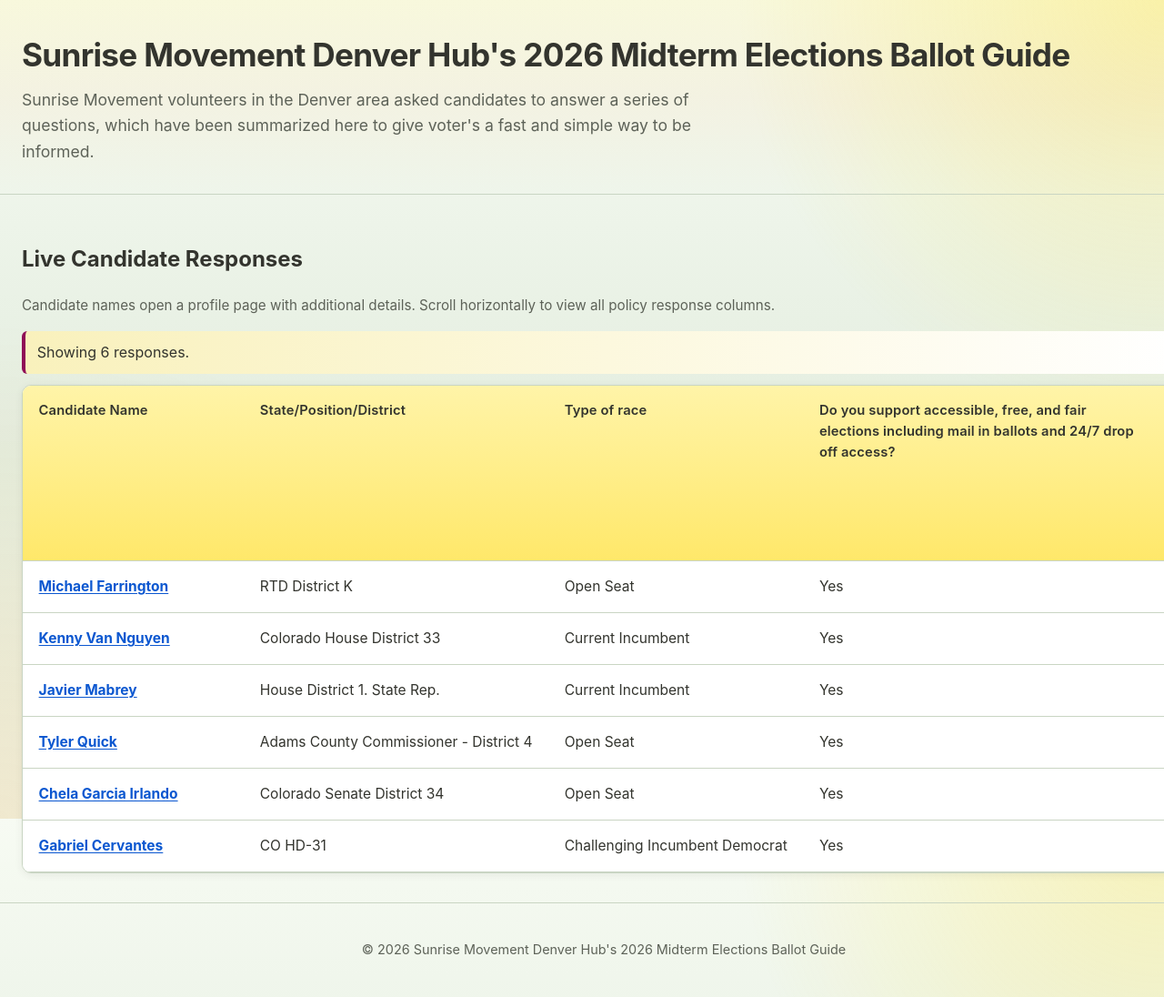
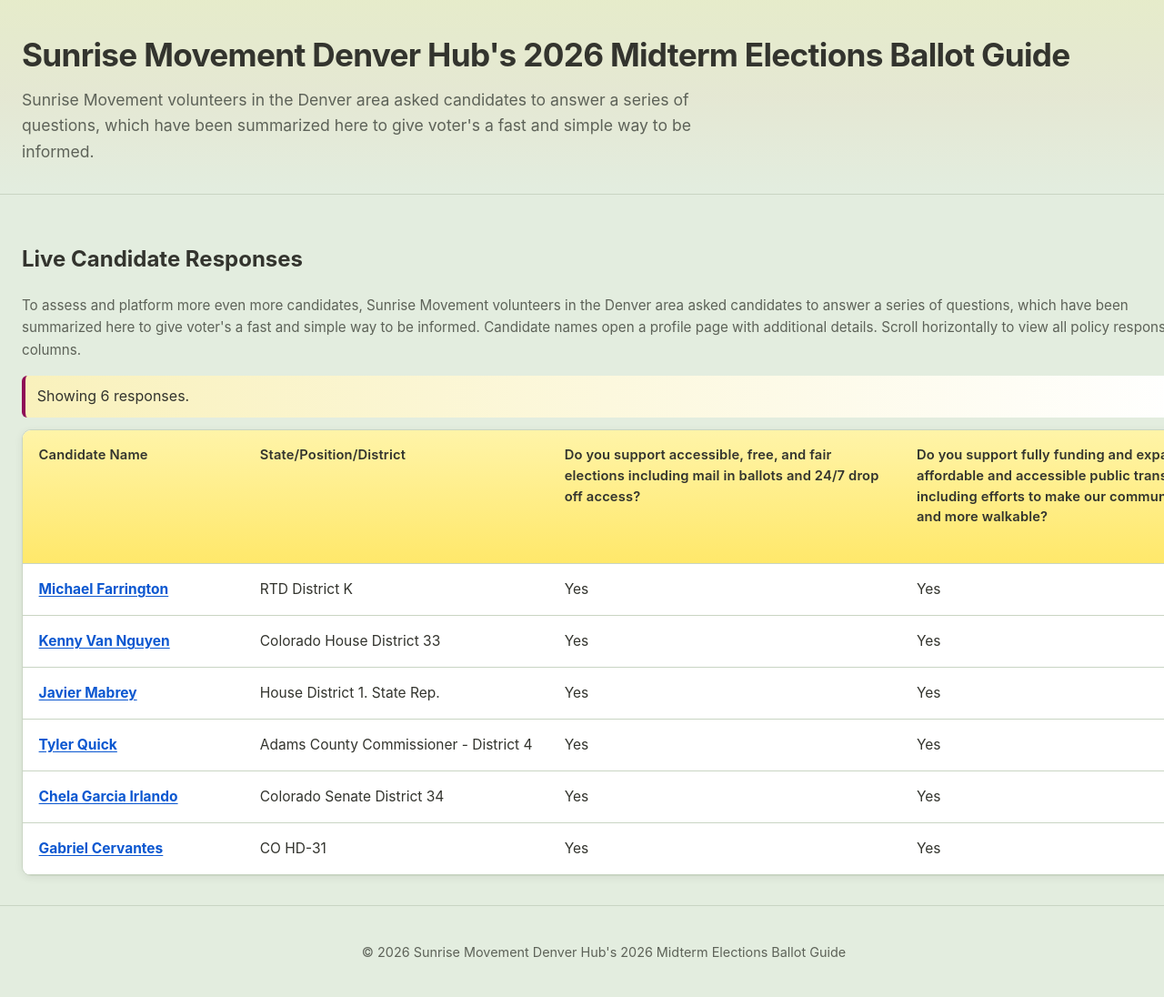
Before and after one commit to sunrisemvmtDEN/sunrisemvmtDEN.github.io, a Jekyll site: the page built from index.md, in a window 1280 px wide. Shown: the whole page at 91% size. Built offline with Jekyll 4.4.1, drawn with Linux system fonts in a browser that asks for light colours; part of the change alters nothing that is shown.

Commit message:
Yy/layout (#2)
* Add live Google Sheet table display with Sunrise Movement colors

- Create index.md homepage with table rendering from published CSV
- Add google_sheet_csv_url config for connecting to Google Sheets
- Style with Sunrise Movement brand colors (gold, charcoal, sage, orange, maroon)
- Include responsive design with sticky headers and hover states

* Add Gemfile for local Jekyll development

- Configure Jekyll and webrick for local preview
- Add jekyll-theme-minimal for GitHub Pages compatibility
- Include Gemfile.lock for reproducible builds
- Add .gitignore for build artifacts and vendor directories

* Add documentation and local preview helper scripts

- Update README with quick-start instructions for local preview
- Add serve.bat for Windows batch one-click launcher
- Add serve.ps1 PowerShell version with livereload support
- Both scripts handle Ruby PATH setup automatically

* Refactor ballot table to local CSV with candidate profile pages

- Prefer local CSV data source for stable rendering

- Add candidate detail page linked from Candidate Name

- Keep main table focused on policy responses with horizontal scrolling

- Remove profile columns from main grid to improve readability

* Add stacked site layout and local-preview documentation

- Introduce custom default layout with top header and content stack

- Add layout stylesheet with Sunrise palette variables

- Update README with local preview and CSV workflow notes

* Fix corrupted homepage template and restore local CSV-first table rendering

- Repair malformed inline CSS/JS in index page

- Ensure local_csv_path is prioritized over Google fallback

- Restore candidate profile link behavior and horizontal table scrolling

* Adjust field placement between main table and candidate profile

- Keep State/Position/District visible on the main responses table

- Add Type of race to candidate profile details page

* Polish table and candidate profile display

- Solid sage background instead of gradient

- Hide Type of race from main table, add to candidate profile

- Strip URLs and appended instructions from column headers

```diff
--- a/index.md
+++ b/index.md
@@ -22,10 +22,7 @@ title: 2026 Ballot Guide
   }
 
   body {
-    background:
-      radial-gradient(circle at top right, rgba(255, 222, 22, 0.26) 0%, transparent 30%),
-      radial-gradient(circle at bottom left, rgba(253, 144, 20, 0.12) 0%, transparent 35%),
-      linear-gradient(180deg, #f7fbf3 0%, var(--bg) 55%, #eef5e8 100%);
+    background: var(--bg);
     color: var(--ink);
   }
 
@@ -142,6 +139,8 @@ title: 2026 Ballot Guide
 ## Live Candidate Responses
 
 <p class="sheet-note">
+To assess and platform more even more candidates, Sunrise Movement volunteers in the Denver area asked candidates to answer a series of questions, which have been summarized here to give voter's a fast and simple way to be informed.
+
 Candidate names open a profile page with additional details. Scroll horizontally to view all policy response columns.
 </p>
 
@@ -218,10 +217,18 @@ Candidate names open a profile page with additional details. Scroll horizontally
       .toLowerCase();
   }
 
+  function cleanHeader(value) {
+    return String(value || "")
+      .split(/\n/)[0]
+      .replace(/https?:\/\/\S+/g, "")
+      .trim();
+  }
+
   function isDetailField(normalizedHeader) {
     return (
       normalizedHeader === "candidate website" ||
       normalizedHeader === "party affiliation" ||
+      normalizedHeader === "type of race" ||
       normalizedHeader === "are you a current or former elected official?" ||
       normalizedHeader === "if so, what office(s) have you held?" ||
       normalizedHeader.startsWith("some suggested prompts:")
@@ -259,7 +266,7 @@ Candidate names open a profile page with additional details. Scroll horizontally
 
     const headHtml = `
       <thead>
-        <tr>${visibleColumns.map((col) => `<th>${escapeHtml(col.header || "")}</th>`).join("")}</tr>
+        <tr>${visibleColumns.map((col) => `<th>${escapeHtml(cleanHeader(col.header))}</th>`).join("")}</tr>
       </thead>
     `;
 
```
